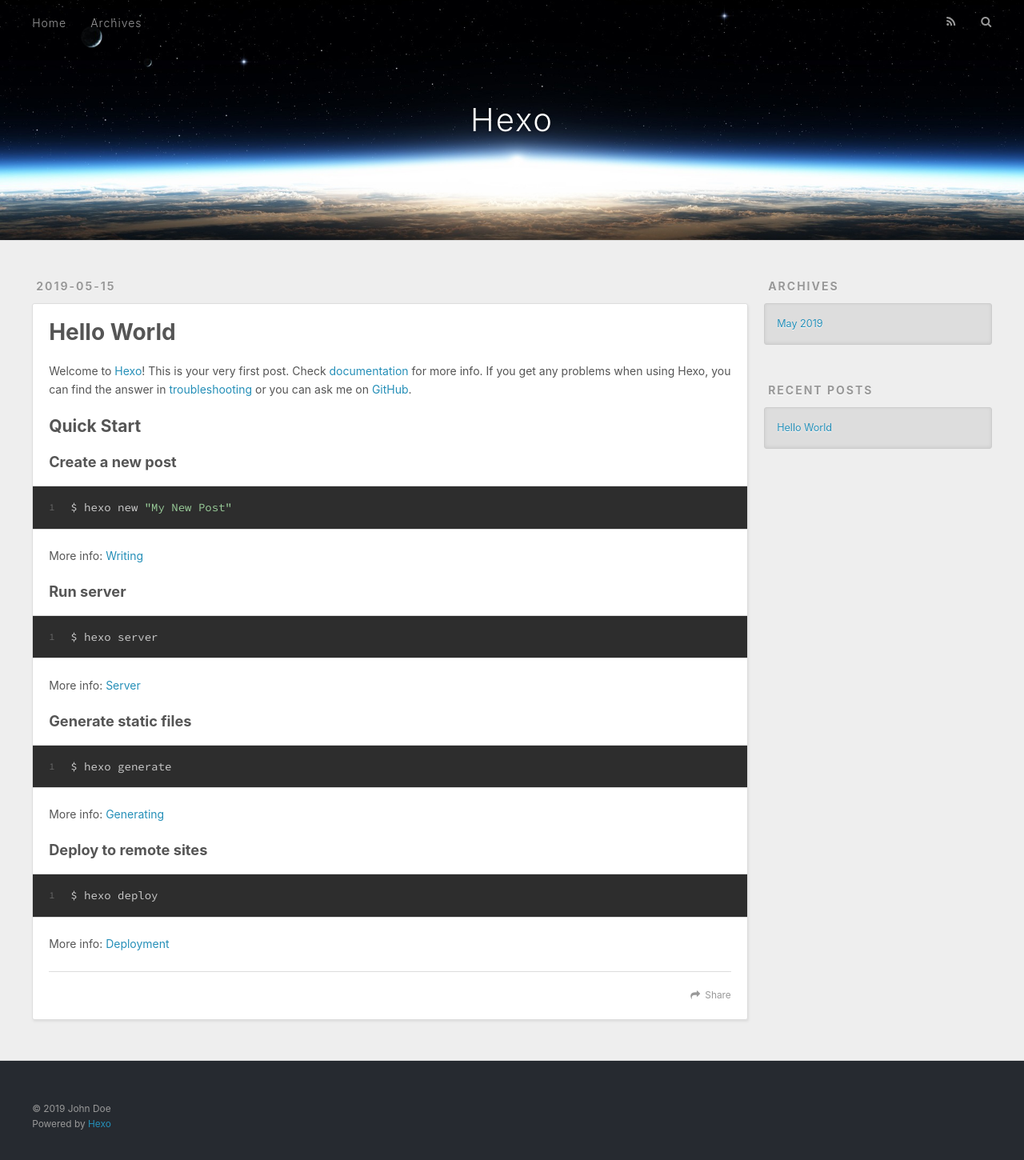
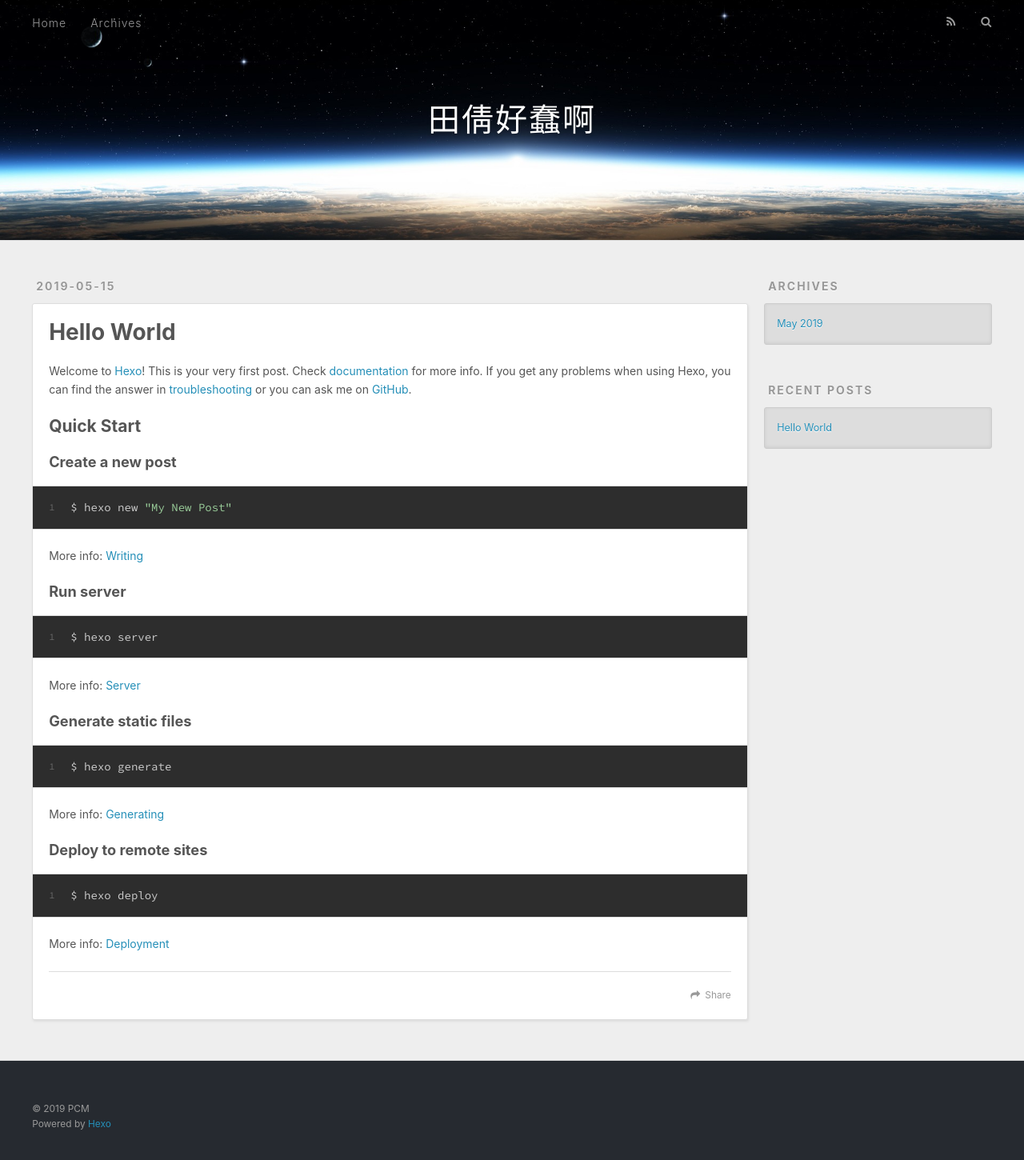
Before and after one commit to ChenmingPengPG/ChenmingPengPG.github.io, a plain HTML site: page index.html in a window 1280 px wide. Shown: the whole page at 80% size. Drawn offline with nearby package versions, Linux system fonts and the light colour scheme.

Commit message:
Site updated: 2019-05-15 22:37:23

```diff
--- a/index.html
+++ b/index.html
@@ -5,17 +5,17 @@
 
 
 
-  <title>Hexo</title>
+  <title>田倩好蠢啊</title>
   <meta name="viewport" content="width=device-width, initial-scale=1, maximum-scale=1">
   <meta property="og:type" content="website">
-<meta property="og:title" content="Hexo">
+<meta property="og:title" content="田倩好蠢啊">
 <meta property="og:url" content="http://yoursite.com/index.html">
-<meta property="og:site_name" content="Hexo">
+<meta property="og:site_name" content="田倩好蠢啊">
 <meta property="og:locale" content="default">
 <meta name="twitter:card" content="summary">
-<meta name="twitter:title" content="Hexo">
+<meta name="twitter:title" content="田倩好蠢啊">
 
-    <link rel="alternate" href="/atom.xml" title="Hexo" type="application/atom+xml">
+    <link rel="alternate" href="/atom.xml" title="田倩好蠢啊" type="application/atom+xml">
 
 
     <link rel="icon" href="/favicon.png">
@@ -34,7 +34,7 @@
   <div id="header-outer" class="outer">
     <div id="header-title" class="inner">
       <h1 id="logo-wrap">
-        <a href="/" id="logo">Hexo</a>
+        <a href="/" id="logo">田倩好蠢啊</a>
       </h1>
 
     </div>
@@ -101,7 +101,7 @@
 
     </div>
     <footer class="article-footer">
-      <a data-url="http://yoursite.com/2019/05/15/hello-world/" data-id="cjvpbfpbs0000dw7b87epzi9d" class="article-share-link">Share</a>
+      <a data-url="http://yoursite.com/2019/05/15/hello-world/" data-id="cjvpbwprs0000bk7bxtjo2j9s" class="article-share-link">Share</a>
 
 
     </footer>
@@ -157,7 +157,7 @@
 
   <div class="outer">
     <div id="footer-info" class="inner">
-      &copy; 2019 John Doe<br>
+      &copy; 2019 PCM<br>
       Powered by <a href="http://hexo.io/" target="_blank">Hexo</a>
     </div>
   </div>
```
Also changed, not shown: 2019/05/15/hello-world/index.html (+6 -6 lines), archives/2019/05/index.html (+7 -7 lines), archives/2019/index.html (+7 -7 lines), archives/index.html (+7 -7 lines).
